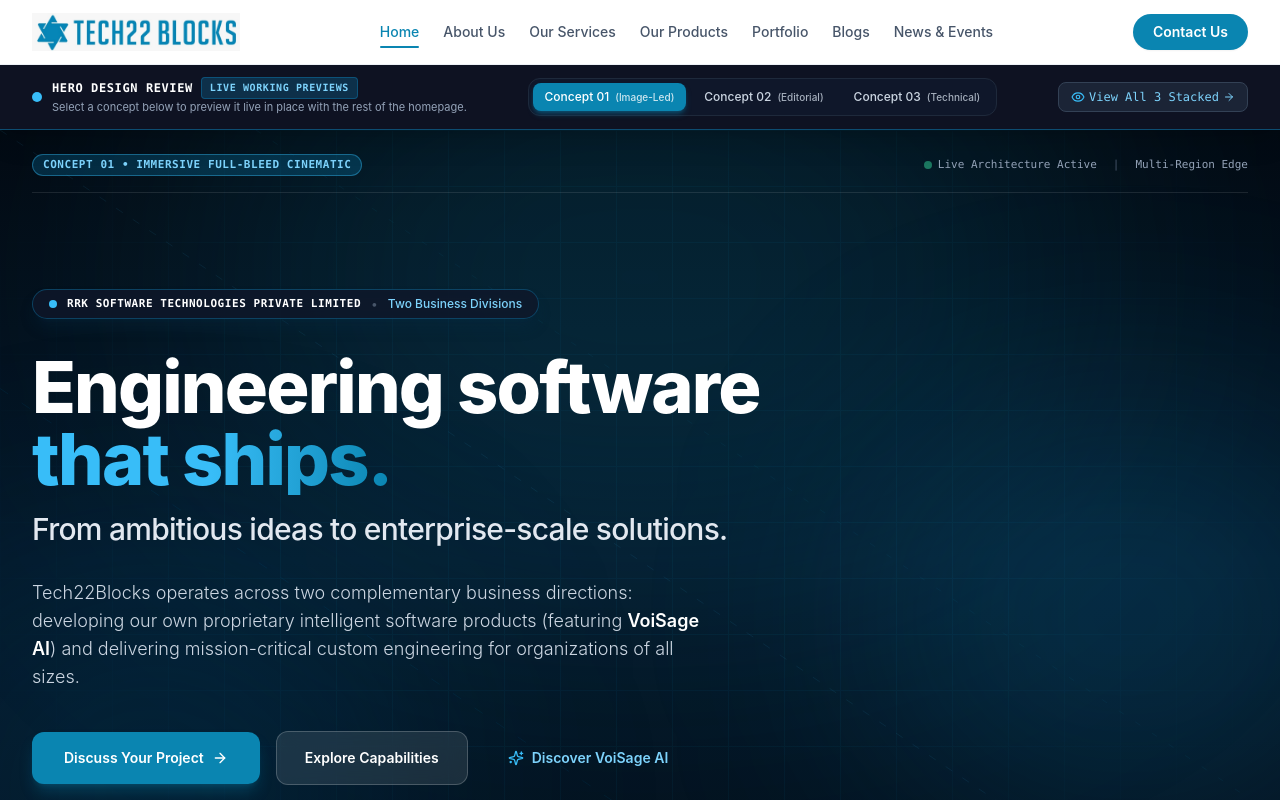
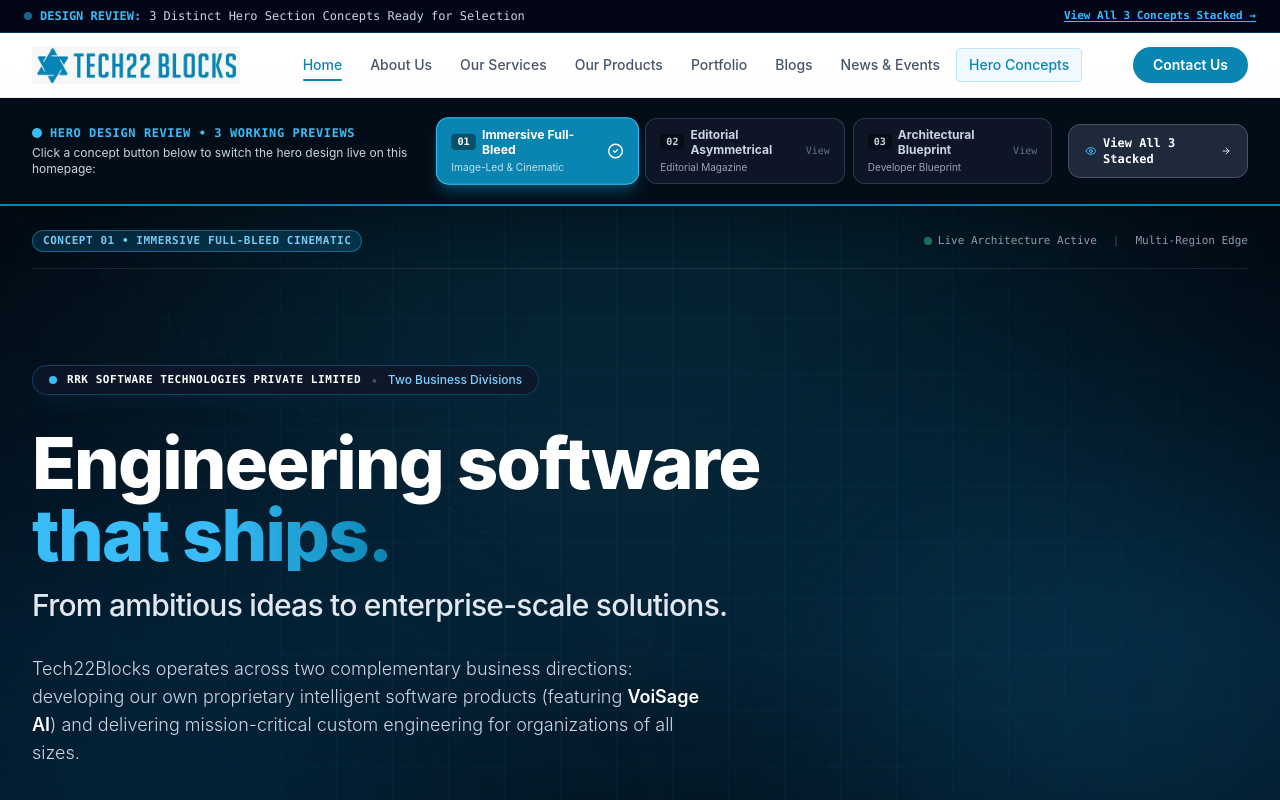
Before and after one commit to Mrmudassir16/tech22blocks-website, a Next.js app: page / in a window 1280 px wide. Shown: the top 800 px of the page. Built offline with nearby package versions, Linux system fonts and the light colour scheme.

Commit message:
fix: enable trailingSlash for GitHub Pages routing, add top review announcement bar, make hero switcher unmissable

```diff
--- a/next.config.js
+++ b/next.config.js
@@ -4,6 +4,7 @@ const basePath = process.env.NEXT_PUBLIC_BASE_PATH || (isGithubActions ? '/tech2
 /** @type {import('next').NextConfig} */
 const nextConfig = {
   output: 'export',
+  trailingSlash: true,
   basePath: basePath,
   assetPrefix: basePath ? `${basePath}/` : undefined,
   reactStrictMode: true,
--- a/src/components/Navbar.tsx
+++ b/src/components/Navbar.tsx
@@ -4,17 +4,18 @@ import React, { useState, useEffect } from 'react';
 import Link from 'next/link';
 import Image from 'next/image';
 import { usePathname } from 'next/navigation';
-import { Menu, X } from 'lucide-react';
+import { Menu, X, Sparkles } from 'lucide-react';
 import { getAssetUrl } from '@/utils/assets';
 
 const NAV_LINKS = [
   { href: '/', label: 'Home' },
-  { href: '/about', label: 'About Us' },
-  { href: '/services', label: 'Our Services' },
-  { href: '/products', label: 'Our Products' },
-  { href: '/portfolio', label: 'Portfolio' },
-  { href: '/blogs', label: 'Blogs' },
-  { href: '/news-events', label: 'News & Events' },
+  { href: '/about/', label: 'About Us' },
+  { href: '/services/', label: 'Our Services' },
+  { href: '/products/', label: 'Our Products' },
+  { href: '/portfolio/', label: 'Portfolio' },
+  { href: '/blogs/', label: 'Blogs' },
+  { href: '/news-events/', label: 'News & Events' },
+  { href: '/hero-concepts/', label: 'Hero Concepts' },
 ];
 
 export default function Navbar() {
@@ -30,13 +31,33 @@ export default function Navbar() {
   }, []);
 
   const isActive = (path: string) => {
-    if (path === '/') return pathname === '/';
-    return pathname.startsWith(path);
+    if (path === '/') return pathname === '/' || pathname === '';
+    return pathname.startsWith(path) || pathname.startsWith(path.replace(/\/$/, ''));
   };
 
   return (
+    <>
+      {/* Top Review Announcement Bar */}
+      <div className="bg-slate-950 text-white text-xs border-b border-sky-500/30 py-2 px-4 sm:px-6 relative z-50">
+        <div className="max-w-7xl mx-auto flex items-center justify-between gap-3 font-mono">
+          <div className="flex items-center gap-2">
+            <span className="w-2 h-2 rounded-full bg-sky-400 animate-pulse"></span>
+            <span className="font-bold text-sky-400">DESIGN REVIEW:</span>
+            <span className="text-slate-300 hidden sm:inline">3 Distinct Hero Section Concepts Ready for Selection</span>
+          </div>
+          <div className="flex items-center gap-3">
+            <Link
+              href="/hero-concepts/"
+              className="text-[#38bdf8] hover:text-white font-semibold underline underline-offset-2 flex items-center gap-1 text-[11px]"
+            >
+              <span>View All 3 Concepts Stacked &rarr;</span>
+            </Link>
+          </div>
+        </div>
+      </div>
+
       <header
-      className={`sticky top-0 z-50 bg-white/97 backdrop-blur-md border-b border-slate-200/60 transition-all duration-200 ${
+        className={`sticky top-0 z-40 bg-white/97 backdrop-blur-md border-b border-slate-200/60 transition-all duration-200 ${
           scrolled ? 'shadow-sm' : ''
         }`}
       >
@@ -58,21 +79,24 @@ export default function Navbar() {
             </Link>
 
             {/* Desktop Navigation */}
-          <nav className="hidden lg:flex items-center" aria-label="Main Navigation">
+            <nav className="hidden lg:flex items-center space-x-1" aria-label="Main Navigation">
               {NAV_LINKS.map((link) => {
                 const active = isActive(link.href);
+                const isHeroReview = link.href === '/hero-concepts/';
                 return (
                   <Link
                     key={link.href}
                     href={link.href}
                     className={`relative px-3 py-1.5 text-sm font-medium transition-colors rounded ${
-                    active
+                      isHeroReview
+                        ? 'bg-sky-50 text-[#0a85b1] font-bold border border-sky-200 hover:bg-sky-100'
+                        : active
                         ? 'text-[#0a85b1]'
                         : 'text-slate-600 hover:text-slate-900'
                     }`}
                   >
                     {link.label}
-                  {active && (
+                    {active && !isHeroReview && (
                       <span className="absolute bottom-0 left-3 right-3 h-0.5 bg-[#0a85b1] rounded-full" />
                     )}
                   </Link>
@@ -83,7 +107,7 @@ export default function Navbar() {
             {/* Desktop CTA */}
             <div className="hidden lg:block flex-shrink-0">
               <Link
-              href="/contact"
+                href="/contact/"
                 className="inline-flex items-center px-5 py-2 text-sm font-semibold text-white bg-[#0a85b1] hover:bg-[#0369a1] rounded-full transition-colors shadow-sm"
               >
                 Contact Us
@@ -94,53 +118,51 @@ export default function Navbar() {
             <button
               type="button"
               onClick={() => setMobileMenuOpen(!mobileMenuOpen)}
-            className="lg:hidden p-2 rounded-md text-slate-600 hover:text-slate-900 hover:bg-slate-100 transition-colors"
-            aria-label={mobileMenuOpen ? 'Close menu' : 'Open menu'}
+              className="lg:hidden p-2 rounded-lg text-slate-700 hover:text-slate-900 hover:bg-slate-100 transition-colors"
+              aria-label="Toggle navigation menu"
               aria-expanded={mobileMenuOpen}
-            aria-controls="mobile-menu"
             >
-            {mobileMenuOpen ? (
-              <X className="w-5 h-5" aria-hidden="true" />
-            ) : (
-              <Menu className="w-5 h-5" aria-hidden="true" />
-            )}
+              {mobileMenuOpen ? <X className="w-6 h-6" /> : <Menu className="w-6 h-6" />}
             </button>
+
           </div>
         </div>
 
-      {/* Mobile Drawer */}
+        {/* Mobile menu dropdown */}
         {mobileMenuOpen && (
-        <div className="lg:hidden border-t border-slate-100 bg-white" id="mobile-menu">
-          <nav className="max-w-7xl mx-auto px-4 sm:px-6 py-4 space-y-1" aria-label="Mobile Navigation">
+          <div className="lg:hidden border-t border-slate-200 bg-white px-4 pt-3 pb-6 space-y-1 shadow-lg">
             {NAV_LINKS.map((link) => {
               const active = isActive(link.href);
+              const isHeroReview = link.href === '/hero-concepts/';
               return (
                 <Link
                   key={link.href}
                   href={link.href}
                   onClick={() => setMobileMenuOpen(false)}
-                  className={`block px-3 py-2.5 rounded-lg text-sm font-medium transition-colors ${
-                    active
-                      ? 'text-[#0a85b1] bg-sky-50'
-                      : 'text-slate-700 hover:bg-slate-50 hover:text-slate-900'
+                  className={`block px-3 py-2.5 rounded-lg text-base font-medium transition-colors ${
+                    isHeroReview
+                      ? 'bg-sky-50 text-[#0a85b1] font-bold border border-sky-200'
+                      : active
+                      ? 'bg-sky-50 text-[#0a85b1] font-bold'
+                      : 'text-slate-700 hover:bg-slate-50'
                   }`}
                 >
                   {link.label}
                 </Link>
               );
             })}
-            <div className="pt-3 border-t border-slate-100">
+            <div className="pt-4 border-t border-slate-200">
               <Link
-                href="/contact"
+                href="/contact/"
                 onClick={() => setMobileMenuOpen(false)}
-                className="block w-full text-center px-4 py-2.5 text-sm font-semibold text-white bg-[#0a85b1] hover:bg-[#0369a1] rounded-full transition-colors"
+                className="block text-center px-4 py-3 rounded-lg text-sm font-semibold text-white bg-[#0a85b1] hover:bg-[#0369a1] transition-colors shadow-sm"
               >
                 Contact Us
               </Link>
             </div>
-          </nav>
           </div>
         )}
       </header>
+    </>
   );
 }
--- a/src/components/hero-concepts/HeroConceptSwitcher.tsx
+++ b/src/components/hero-concepts/HeroConceptSwitcher.tsx
@@ -2,7 +2,7 @@
 
 import React, { useState } from 'react';
 import Link from 'next/link';
-import { Sparkles, Eye, Layers, Compass, ArrowRight } from 'lucide-react';
+import { Sparkles, Eye, Layers, Compass, ArrowRight, CheckCircle2 } from 'lucide-react';
 import HeroConcept1 from './HeroConcept1';
 import HeroConcept2 from './HeroConcept2';
 import HeroConcept3 from './HeroConcept3';
@@ -12,21 +12,24 @@ export type ConceptId = 'concept-1' | 'concept-2' | 'concept-3';
 const CONCEPTS = [
   {
     id: 'concept-1' as ConceptId,
-    name: 'Concept 01: Immersive Full-Bleed Cinematic',
-    description: 'Full-width deep blue visual backdrop, glowing telemetry, cinematic typography, and docked metrics ribbon.',
-    badge: 'Image-Led & Immersive'
+    num: '01',
+    title: 'Concept 01: Immersive Full-Bleed',
+    subtitle: 'Full-width cinematic blue canvas with glowing telemetry',
+    tag: 'Image-Led & Cinematic'
   },
   {
     id: 'concept-2' as ConceptId,
-    name: 'Concept 02: Editorial Asymmetrical Canvas',
-    description: 'Whitespace-driven editorial layout, giant grotesque typography, and an asymmetrical deep blue engineering monolith.',
-    badge: 'Editorial & Asymmetric'
+    num: '02',
+    title: 'Concept 02: Editorial Asymmetrical',
+    subtitle: 'Whitespace-driven 7/5 grid with deep blue monolith',
+    tag: 'Editorial Magazine'
   },
   {
     id: 'concept-3' as ConceptId,
-    name: 'Concept 03: Architectural Blueprint Matrix',
-    description: 'CAD technical blueprint theme, engineering authority, and an interactive 3-node system architecture matrix.',
-    badge: 'Technical & Blueprint'
+    num: '03',
+    title: 'Concept 03: Architectural Blueprint',
+    subtitle: 'CAD coordinates grid with interactive 3-node matrix',
+    tag: 'Developer Blueprint'
   }
 ];
 
@@ -34,71 +37,83 @@ export default function HeroConceptSwitcher({ initialConcept = 'concept-1' }: {
   const [selectedConcept, setSelectedConcept] = useState<ConceptId>(initialConcept);
 
   return (
-    <div className="relative">
+    <div className="relative w-full">
 
-      {/* Interactive Concept Control Switcher Bar */}
-      <aside aria-label="Hero Design Review Controls" className="sticky top-16 z-40 bg-slate-950/95 text-white border-b border-sky-500/40 backdrop-blur-xl shadow-xl">
-        <div className="max-w-7xl mx-auto px-4 sm:px-6 lg:px-8 py-3">
-          <div className="flex flex-col lg:flex-row lg:items-center justify-between gap-3">
+      {/* High-Visibility Interactive Review Control Panel */}
+      <div className="w-full bg-[#030d17] text-white border-b-2 border-[#0a85b1] shadow-2xl relative z-30">
+        <div className="max-w-7xl mx-auto px-4 sm:px-6 lg:px-8 py-4 sm:py-5">
 
-            {/* Title & Explainer */}
-            <div className="flex items-center gap-2.5">
-              <span className="flex h-2.5 w-2.5 relative">
-                <span className="animate-ping absolute inline-flex h-full w-full rounded-full bg-sky-400 opacity-75"></span>
-                <span className="relative inline-flex rounded-full h-2.5 w-2.5 bg-sky-400"></span>
-              </span>
-              <div>
-                <p className="text-xs font-mono font-bold uppercase tracking-wider text-white flex items-center gap-2">
-                  <span>Hero Design Review</span>
-                  <span className="text-[10px] px-2 py-0.5 rounded bg-sky-500/20 text-sky-300 border border-sky-500/30">
-                    Live Working Previews
-                  </span>
-                </p>
-                <p className="text-[11px] text-slate-400">
-                  Select a concept below to preview it live in place with the rest of the homepage.
-                </p>
+          <div className="flex flex-col lg:flex-row lg:items-center justify-between gap-4">
+
+            {/* Header info */}
+            <div className="space-y-1">
+              <div className="flex items-center gap-2">
+                <span className="flex h-2.5 w-2.5 relative">
+                  <span className="animate-ping absolute inline-flex h-full w-full rounded-full bg-sky-400 opacity-75"></span>
+                  <span className="relative inline-flex rounded-full h-2.5 w-2.5 bg-sky-400"></span>
+                </span>
+                <span className="font-mono text-xs font-bold uppercase tracking-wider text-sky-400">
+                  HERO DESIGN REVIEW &bull; 3 WORKING PREVIEWS
+                </span>
               </div>
+              <p className="text-xs text-slate-300">
+                Click a concept button below to switch the hero design live on this homepage:
+              </p>
             </div>
 
-            {/* Concept Switcher Tabs */}
-            <div className="flex flex-wrap items-center gap-1.5 bg-slate-900 p-1 rounded-xl border border-slate-800">
+            {/* Concept Selector Buttons */}
+            <div className="grid grid-cols-1 sm:grid-cols-3 gap-2">
               {CONCEPTS.map((c) => {
                 const isActive = selectedConcept === c.id;
                 return (
                   <button
                     key={c.id}
+                    type="button"
                     onClick={() => setSelectedConcept(c.id)}
-                    className={`px-3 py-1.5 rounded-lg text-xs font-medium transition-all flex items-center gap-1.5 ${
+                    className={`px-3.5 py-2 rounded-xl text-left transition-all border flex items-center justify-between gap-2.5 ${
                       isActive
-                        ? 'bg-[#0a85b1] text-white font-bold shadow-md shadow-[#0a85b1]/40'
-                        : 'text-slate-300 hover:text-white hover:bg-slate-800'
+                        ? 'bg-[#0a85b1] border-[#38bdf8] text-white shadow-lg shadow-[#0a85b1]/40 scale-[1.02]'
+                        : 'bg-slate-900/90 border-slate-700/80 text-slate-300 hover:text-white hover:bg-slate-800'
                     }`}
                   >
-                    <span>{c.name.split(':')[0]}</span>
-                    <span className="hidden sm:inline text-[10px] opacity-80">({c.badge.split('&')[0].trim()})</span>
+                    <div>
+                      <div className="flex items-center gap-1.5">
+                        <span className="text-[10px] font-mono px-1.5 py-0.2 rounded bg-black/40 font-bold">
+                          {c.num}
+                        </span>
+                        <p className="text-xs font-bold leading-tight">{c.title.split(':')[1]?.trim() || c.title}</p>
+                      </div>
+                      <p className="text-[10px] opacity-75 truncate max-w-[170px] mt-0.5">{c.tag}</p>
+                    </div>
+                    {isActive ? (
+                      <CheckCircle2 className="w-4 h-4 text-white flex-shrink-0" />
+                    ) : (
+                      <span className="text-[10px] font-mono text-slate-500">View</span>
+                    )}
                   </button>
                 );
               })}
             </div>
 
-            {/* Direct Link to Dedicated Page */}
-            <div className="flex items-center gap-2">
+            {/* Link to view all 3 on dedicated page */}
+            <div className="flex items-center">
               <Link
-                href="/hero-concepts"
-                className="inline-flex items-center text-xs font-mono text-sky-300 hover:text-white bg-slate-800/80 hover:bg-slate-800 px-3 py-1.5 rounded-lg border border-slate-700 transition-colors"
+                href="/hero-concepts/"
+                className="w-full sm:w-auto inline-flex items-center justify-center gap-1.5 text-xs font-mono font-semibold text-white bg-slate-800 hover:bg-slate-700 px-4 py-2.5 rounded-xl border border-slate-600 transition-colors shadow-sm"
               >
-                <Eye className="w-3.5 h-3.5 mr-1 text-[#38bdf8]" />
+                <Eye className="w-3.5 h-3.5 text-[#38bdf8]" />
                 <span>View All 3 Stacked</span>
-                <ArrowRight className="w-3 h-3 ml-1" />
+                <ArrowRight className="w-3 h-3 ml-0.5" />
               </Link>
             </div>
 
           </div>
+
         </div>
-      </aside>
+      </div>
 
       {/* Render Active Working Concept */}
-      <div className="relative transition-opacity duration-300">
+      <div className="relative transition-opacity duration-200">
         {selectedConcept === 'concept-1' && <HeroConcept1 />}
         {selectedConcept === 'concept-2' && <HeroConcept2 />}
         {selectedConcept === 'concept-3' && <HeroConcept3 />}
```
Also changed, not shown: src/app/hero-concepts/page.tsx (line endings or trailing spaces), src/components/hero-concepts/HeroConcept1.tsx (line endings or trailing spaces), src/components/hero-concepts/HeroConcept2.tsx (line endings or trailing spaces), src/components/hero-concepts/HeroConcept3.tsx (line endings or trailing spaces). Lines whose indentation alone changed are shown as unchanged.
